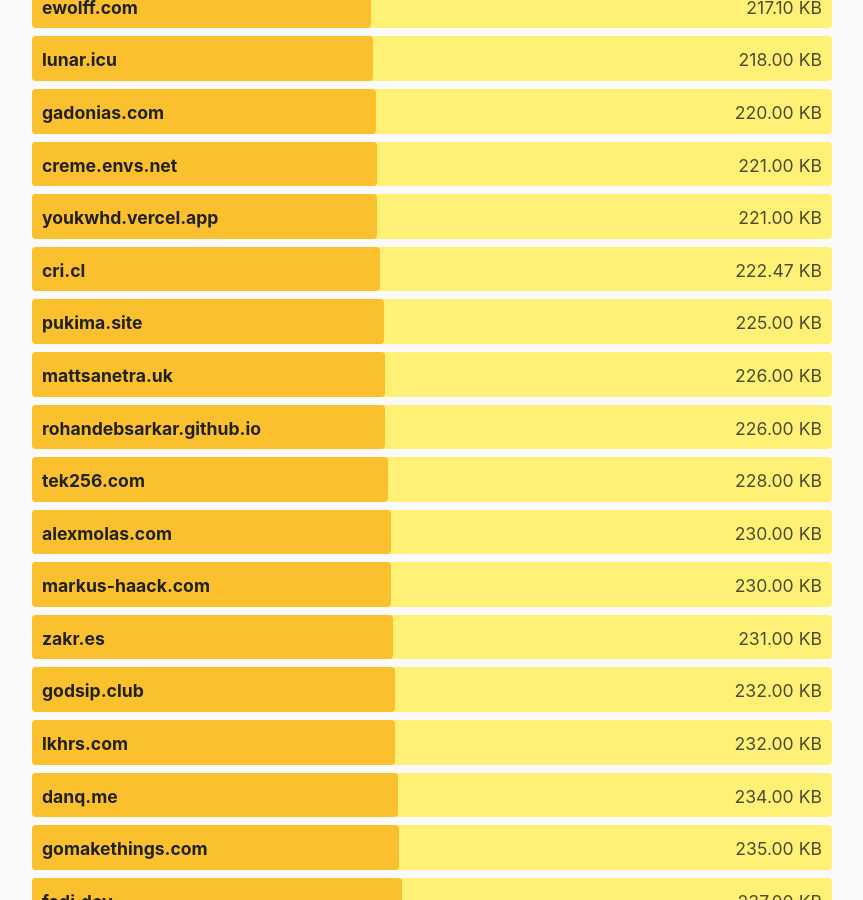
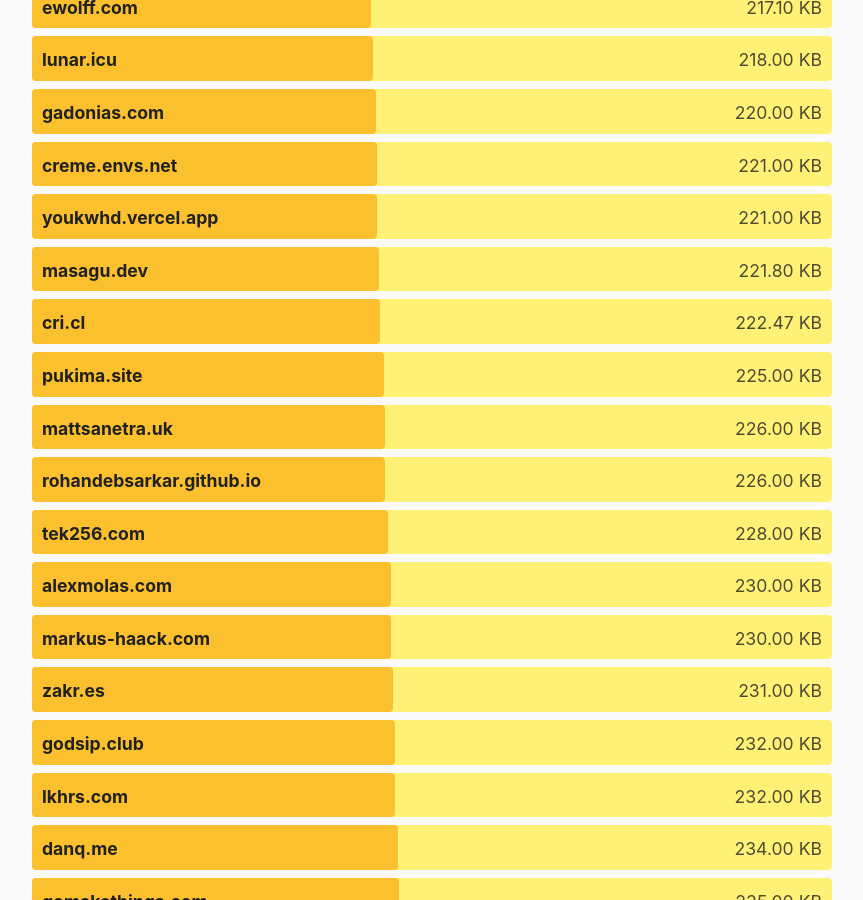
Before and after one commit to kevquirk/512kb.club, a Jekyll site: the page built from index.md, in a window 1280 px wide and 900 px high, scrolled down 33044 px. Shown: the whole window, without its empty margins (208-1071 px from the left). Built offline with Jekyll 4.4.1, drawn with Linux system fonts in a browser that asks for light colours.

Commit message:
Update sites.yml
https://radar.cloudflare.com/scan/3e47627e-f523-4494-80c7-e275ead71f94/summary

```diff
--- a/_data/sites.yml
+++ b/_data/sites.yml
@@ -1,3 +1,8 @@
+- domain: masagu.dev
+  url: https://masagu.dev/
+  size: 221.8
+  last_checked: 2024-04-26
+
 - domain: 0xedward.io
   url: https://0xedward.io/
   size: 6.2
```
